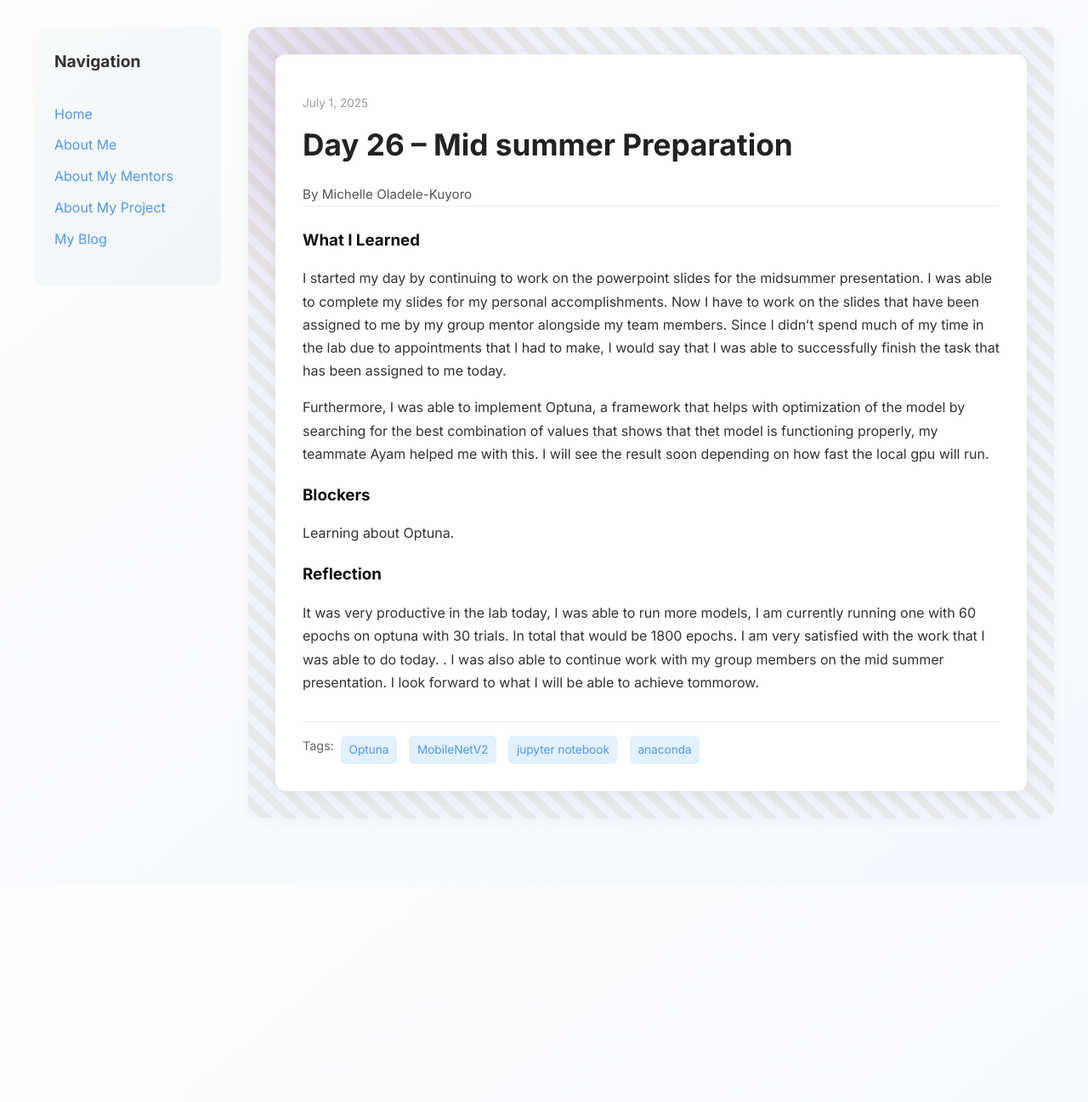
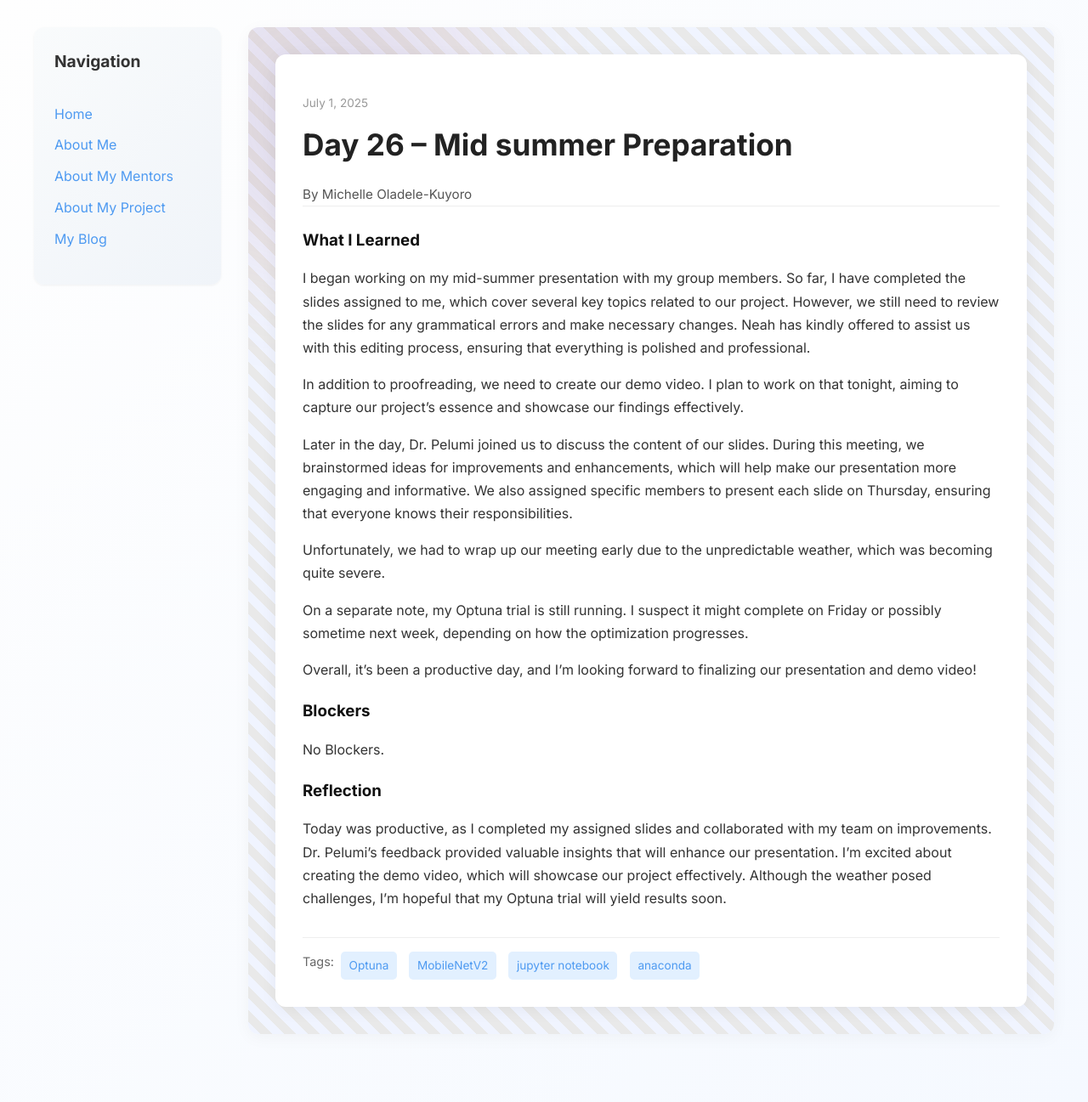
Before and after one commit to Miola585/Miola585.github.io, a Jekyll site: the page built from _posts/2025-07-01-day-26.md, in a window 1280 px wide. Shown: the whole page at 85% size. Built offline with Jekyll 4.4.1, drawn with Linux system fonts in a browser that asks for light colours; before the commit the page ends 1043 px from its top, so only the background shows below that.

Commit message:
Update 2025-07-01-day-26.md

```diff
--- a/_posts/2025-07-01-day-26.md
+++ b/_posts/2025-07-01-day-26.md
@@ -7,13 +7,22 @@ permalink: /day26.html
 tags: [ "Optuna", "MobileNetV2", "jupyter notebook", "anaconda"]
 
 what_i_learned: |
-  I started my day by continuing to work on the powerpoint slides for the midsummer presentation. I was able to complete my slides for my personal accomplishments. Now I have to work on the slides that have been assigned to me by my group mentor alongside my team members. Since I didn't spend much of my time in the lab due to appointments that I had to make, I would say that I was able to successfully finish the task that has been assigned to me today.
+  I began working on my mid-summer presentation with my group members. So far, I have completed the slides assigned to me, which cover several key topics related to our project. However, we still need to review the slides for any grammatical errors and make necessary changes. Neah has kindly offered to assist us with this editing process, ensuring that everything is polished and professional.
 
-  Furthermore, I was able to implement Optuna, a framework that helps with optimization of the model by searching for the best combination of values that shows that thet model is functioning properly, my teammate Ayam helped me with this. I will see the result soon depending on how fast the local gpu will run.
+  In addition to proofreading, we need to create our demo video. I plan to work on that tonight, aiming to capture our project’s essence and showcase our findings effectively.
+
+  Later in the day, Dr. Pelumi joined us to discuss the content of our slides. During this meeting, we brainstormed ideas for improvements and enhancements, which will help make our presentation more engaging and informative. We also assigned specific members to present each slide on Thursday, ensuring that everyone knows their responsibilities.
+
+  Unfortunately, we had to wrap up our meeting early due to the unpredictable weather, which was becoming quite severe.
+
+  On a separate note, my Optuna trial is still running. I suspect it might complete on Friday or possibly sometime next week, depending on how the optimization progresses.
+
+  Overall, it’s been a productive day, and I’m looking forward to finalizing our presentation and demo video!
+
 
 blockers: |
-   Learning about Optuna.
+   No Blockers.
 
 reflection: |
-  It was very productive in the lab today, I was able to run more models, I am currently running one with 60 epochs on optuna with 30 trials. In total that would be 1800 epochs. I am very satisfied with the work that I was able to do today. . I was also able to continue work with my group members on the mid summer presentation. I look forward to what I will be able to achieve tommorow.
+  Today was productive, as I completed my assigned slides and collaborated with my team on improvements. Dr. Pelumi's feedback provided valuable insights that will enhance our presentation. I’m excited about creating the demo video, which will showcase our project effectively. Although the weather posed challenges, I’m hopeful that my Optuna trial will yield results soon.
 ---
```
